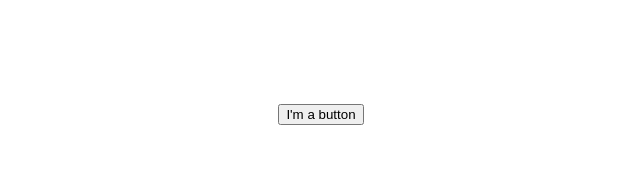
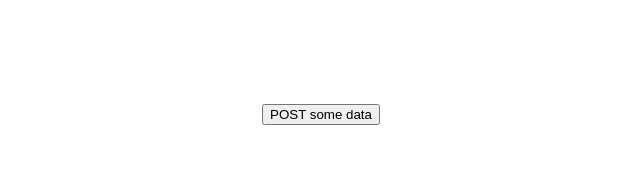
Before and after one commit to sheleoni/nextJS-server-components-performance-optimization, a Next.js app: page / in a window 1280 px wide. Shown: the top 194 px of the page, without its empty margins (319-959 px from the left). Built offline with nearby package versions, Linux system fonts and the light colour scheme.

Commit message:
feat: add dummy POST route handler

```diff
--- /dev/null
+++ b/src/app/api/sendData/route.js
@@ -0,0 +1,20 @@
+import {NextResponse} from "next/server";
+
+export async function POST() {
+    const res = await fetch('https://dummyjson.com/products/add', {
+        method: 'POST',
+        headers: { 'Content-Type': 'application/json' },
+        body: JSON.stringify({
+            title: 'FDSFDS',
+            /* other product data */
+        })
+    })
+
+    const data = await res.json();
+
+    console.log(data, 'RESPONSE FROM SERVER')
+
+    return NextResponse.json({ data })
+
+    // return new Response("YO")
+}
--- a/src/app/page.js
+++ b/src/app/page.js
@@ -1,11 +1,16 @@
-import Image from "next/image";
+'use client'
 import styles from "./page.module.css";
+const postSomeData = async () => {
+    const res = await fetch('/api/sendData/', {method: 'POST'});
+    // { method: 'POST'} is needed. Would error if not included.
+    console.log(res, 'POST results')
+}
 
 export default function Home() {
   return (
     <main className={styles.main}>
-        <button>
-            I'm a button
+        <button onClick={postSomeData}>
+            POST some data
         </button>
     </main>
   );
```
Also changed, not shown: src/app/Uni-code_Unicorn_.png (added).
